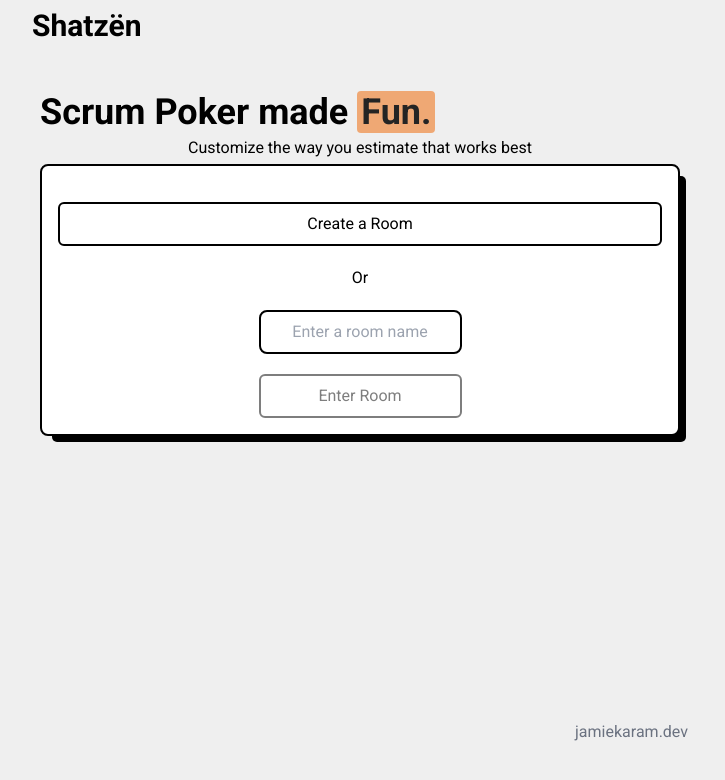
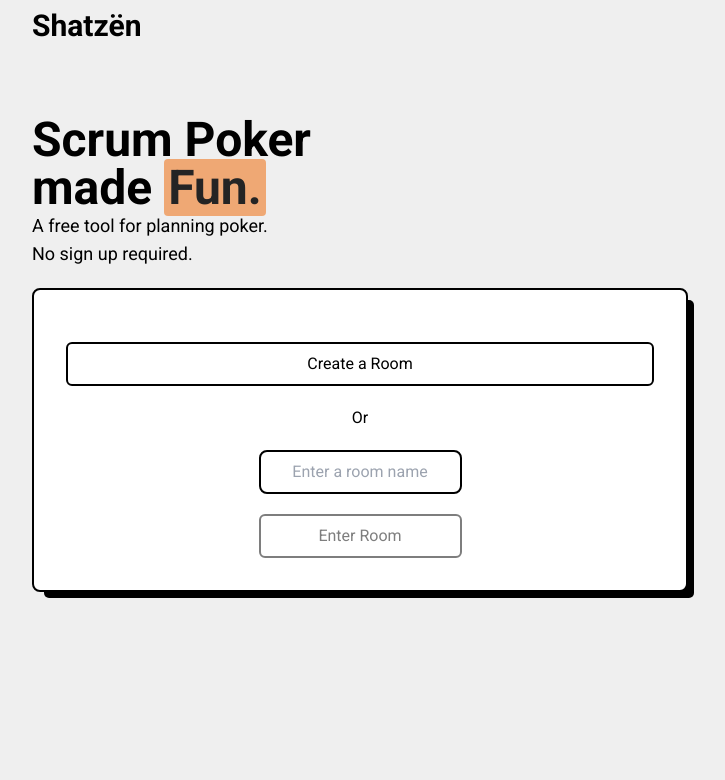
Before and after one commit to JKaram/Shatzen, a Next.js app in the folder apps/web/: page / in a window 1280 px wide. Shown: the top 780 px of the page, without its empty margins (280-1005 px from the left). Built offline with nearby package versions, Linux system fonts and the light colour scheme.

Commit message:
fix: cleanup

```diff
--- a/apps/web/components/Modal.tsx
+++ b/apps/web/components/Modal.tsx
@@ -27,7 +27,7 @@ export default function Modal(props: Props) {
       >
         <div className="fixed inset-0 bg-black/10" aria-hidden="true" />
       </motion.div>
-      <Dialog.Panel className="fixed border-2 sm:border-black inset-0 bg-white sm:rounded-md h-screen m-auto sm:h-5/6  max-w-2xl flex flex-col">
+      <Dialog.Panel className="fixed border-2 sm:border-black inset-0 bg-white sm:rounded-md h-screen overflow-auto  m-auto max-w-2xl flex flex-col">
         <Dialog.Title className="p-2 text-2xl">OPTIONS</Dialog.Title>
         <div className="p-2 flex-grow">{props.children}</div>
         <div className="text-red-500 text-center">{props.message}</div>
--- a/apps/web/components/Nav.tsx
+++ b/apps/web/components/Nav.tsx
@@ -111,7 +111,7 @@ function NavButton({
           {NavButtonTypes[type].icon}
         </button>
         {type === "share" ? (
-          <span className="text-sm absolute top-12">
+          <span className="text-sm text-center absolute top-12">
             {copied ? "Link Copied!" : null}
           </span>
         ) : null}
--- a/apps/web/components/PageLayout.tsx
+++ b/apps/web/components/PageLayout.tsx
@@ -1,21 +1,26 @@
 import { motion } from "framer-motion";
 import { Nav } from "./Nav";
-import Footer from "./Footer";
+import { useRouter } from "next/router";
 import React from "react";
-import { useRouter } from "next/router";
+import classNames from "classnames";
 
-type Props = { children: React.ReactNode };
+type Props = { children: React.ReactNode; className?: string };
 
-export default function PageLayout({ children }: Props) {
+export default function PageLayout({ children, className = undefined }: Props) {
   const router = useRouter();
 
   return (
-    <div className="max-w-md min-h-screen m-auto overflow-hidden transition-all md:max-w-lg lg:max-w-xl xl:max-w-2xl 2xl:max-w-3xl">
+    <div
+      className={classNames(
+        "max-w-md min-h-screen m-auto overflow-hidden transition-all md:max-w-lg lg:max-w-xl xl:max-w-2xl 2xl:max-w-3xl"
+      )}
+    >
       <Nav />
       <motion.div
+        animate="animate"
+        exit={{ opacity: 0, x: 100 }}
+        initial="initial"
         key={router.route}
-        initial="initial"
-        animate="animate"
         variants={{
           initial: {
             opacity: 1,
@@ -26,13 +31,16 @@ export default function PageLayout({ children }: Props) {
             x: 0,
           },
         }}
-        exit={{ opacity: 0, x: 100 }}
       >
-        <main className="flex flex-col px-[1rem] h-[calc(100vh-140px)]">
+        <main
+          className={classNames(
+            "px-2 flex flex-col flex-grow h-screen mt-4",
+            className
+          )}
+        >
           {children}
         </main>
       </motion.div>
-      <Footer />
     </div>
   );
 }
--- a/apps/web/pages/index.tsx
+++ b/apps/web/pages/index.tsx
@@ -27,21 +27,21 @@ const App = () => {
   }
 
   return (
-    <PageLayout>
+    <PageLayout className="flex flex-col ">
       <Head>
         <title>Shätzen</title>
         <meta property="og:title" content="Shätzen" key="title" />
       </Head>
 
-      <h2 className="font-bold text-4xl">
-        <br></br> Scrum Poker made <TextAnimation />
+      <h2 className="font-bold text-5xl transition-all">
+        <br /> Scrum Poker <br /> made <TextAnimation />
       </h2>
 
-      <span className="leading-loose text-center">
-        Customize the way you estimate that works best
+      <span className="text-lg ">
+        A free tool for planning poker. <br /> No sign up required.
       </span>
 
-      <div className="flex flex-col bg-white items-center space-y-5 border-2 border-black p-4 rounded-lg shadow-base">
+      <div className="flex flex-col mt-5 bg-white items-center gap-5 border-2 border-black p-8 rounded-lg shadow-base">
         <Button className="w-full mt-5" onClick={generateRoomId}>
           Create a Room
         </Button>
--- a/apps/web/pages/login/[uuid].tsx
+++ b/apps/web/pages/login/[uuid].tsx
@@ -28,7 +28,7 @@ const Login = () => {
   if (!sanitizeUuid) return "UUID Error!";
 
   return (
-    <PageLayout>
+    <PageLayout className="">
       <Head>
         <title>Shätzen | Login</title>
         <meta property="og:title" content="Room login" key="title" />
```
